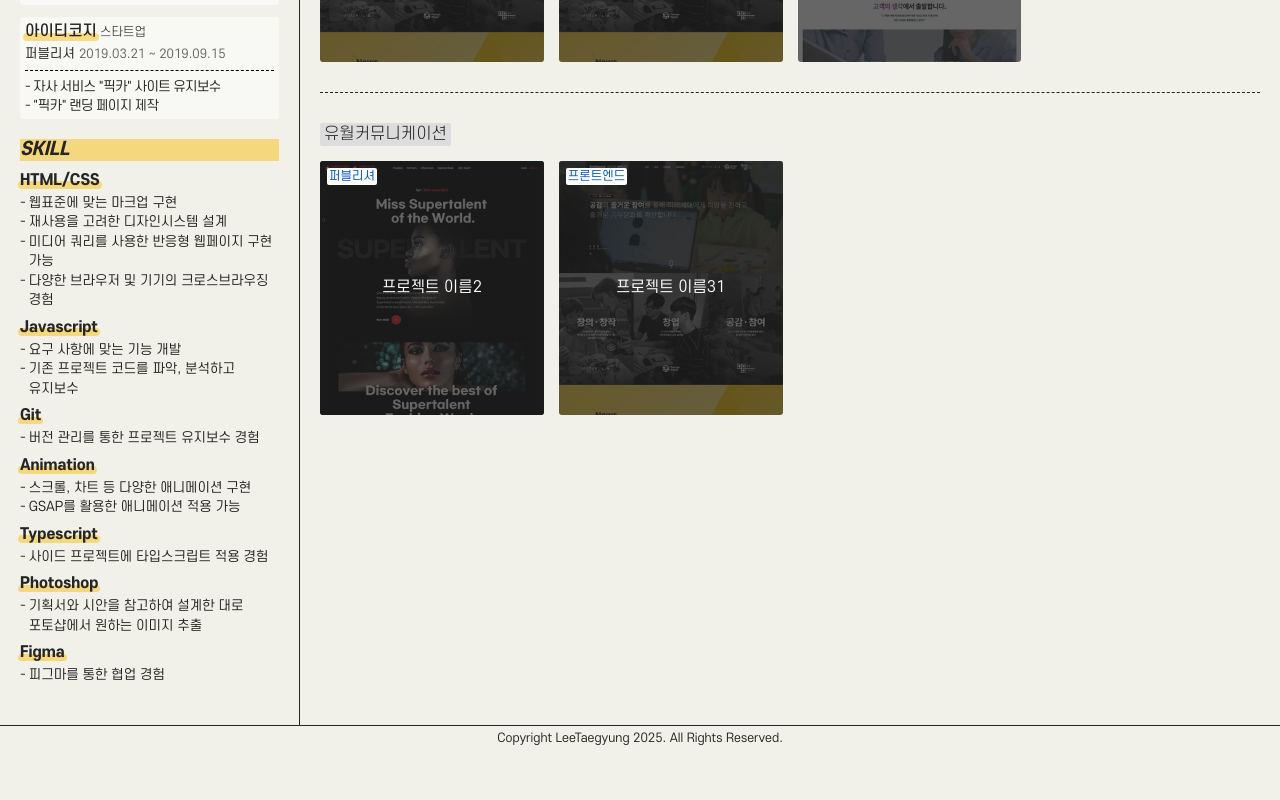
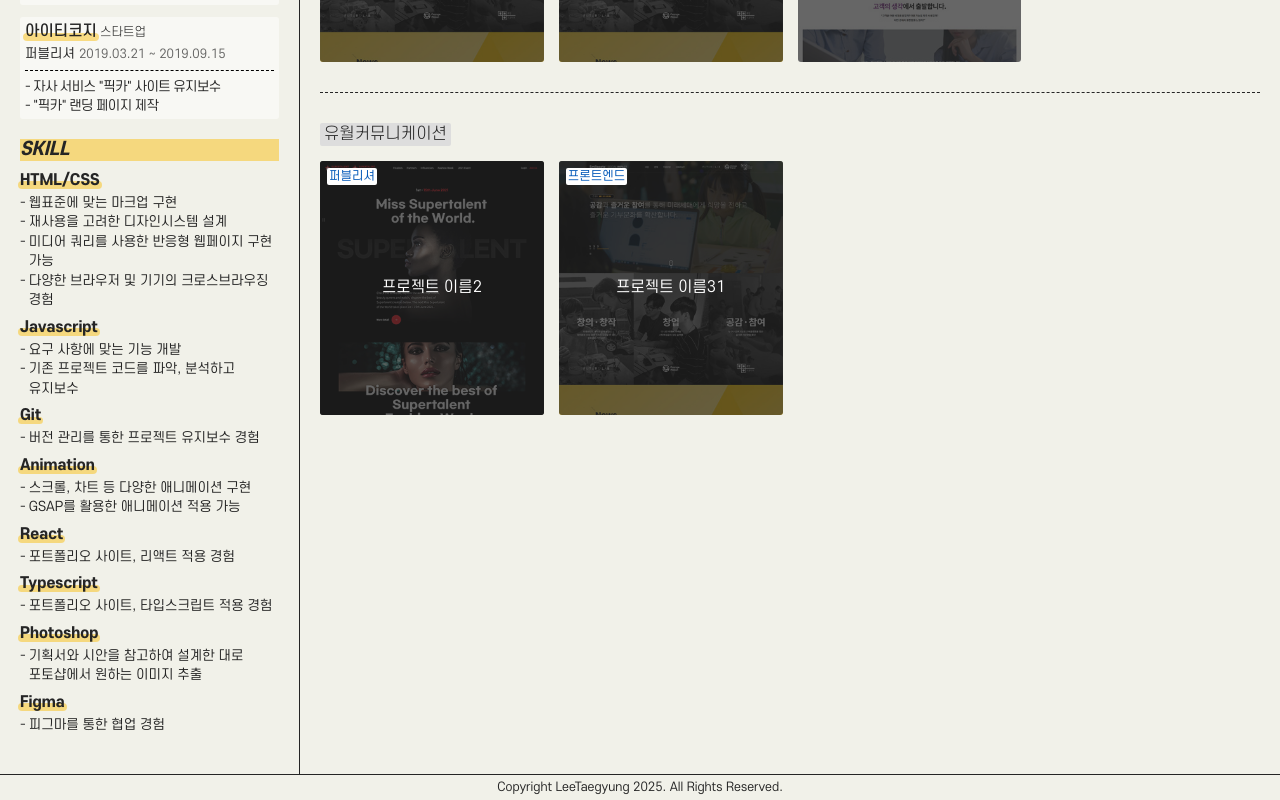
Before and after one commit to LeeTaegyung/portfolio-R, a React (Vite) app: page / in a window 1280 px wide. Shown: the part 405-1205 px from the top of the page. Before the commit the page ends 1156 px from the top, so only its background shows below. Built offline with nearby package versions, Linux system fonts and the light colour scheme.

Commit message:
chore: 데이터 일부 수정

```diff
--- a/src/data/portfolioData.ts
+++ b/src/data/portfolioData.ts
@@ -102,7 +102,7 @@ $(window).on('scroll', function () {
                 detail: [
                     {
                         type: "IMG",
-                        imgUrl: "/images/portfolio_details/novita_detail.jpg",
+                        imgUrl: "/images/portfolio_details/novita_detail.png",
                         description: "설명3 dsfdsjfkldjkljdkjsflkjk",
                     },
                 ],
--- a/src/data/skillData.ts
+++ b/src/data/skillData.ts
@@ -1,7 +1,6 @@
 const skillData = [
     {
         name: "HTML/CSS",
-        imgUrl: "",
         text: [
             "웹표준에 맞는 마크업 구현",
             "재사용을 고려한 디자인시스템 설계",
@@ -11,7 +10,6 @@ const skillData = [
     },
     {
         name: "Javascript",
-        imgUrl: "",
         text: [
             "요구 사항에 맞는 기능 개발",
             "기존 프로젝트 코드를 파악, 분석하고 유지보수",
@@ -19,37 +17,31 @@ const skillData = [
     },
     {
         name: "Git",
-        imgUrl: "",
         text: ["버전 관리를 통한 프로젝트 유지보수 경험"],
     },
     {
         name: "Animation",
-        imgUrl: "",
         text: [
             "스크롤, 차트 등 다양한 애니메이션 구현",
             "GSAP를 활용한 애니메이션 적용 가능",
         ],
     },
-    // {
-    // name: 'React',
-    //     imgUrl: "",
-    //     text: [""],
-    // },
+    {
+        name: "React",
+        text: ["포트폴리오 사이트, 리액트 적용 경험"],
+    },
     {
         name: "Typescript",
-        imgUrl: "",
-        text: ["사이드 프로젝트에 타입스크립트 적용 경험"],
+        text: ["포트폴리오 사이트, 타입스크립트 적용 경험"],
     },
     {
         name: "Photoshop",
-        imgUrl: "",
         text: [
             "기획서와 시안을 참고하여 설계한 대로 포토샵에서 원하는 이미지 추출",
         ],
     },
     {
         name: "Figma",
-        imgUrl: "",
         text: ["피그마를 통한 협업 경험"],
     },
 ];
```
Also changed, not shown: src/components/SkillList/SkillList.tsx (+1 -9 lines), 1 other file (tests, documents, lock files or other folders).
